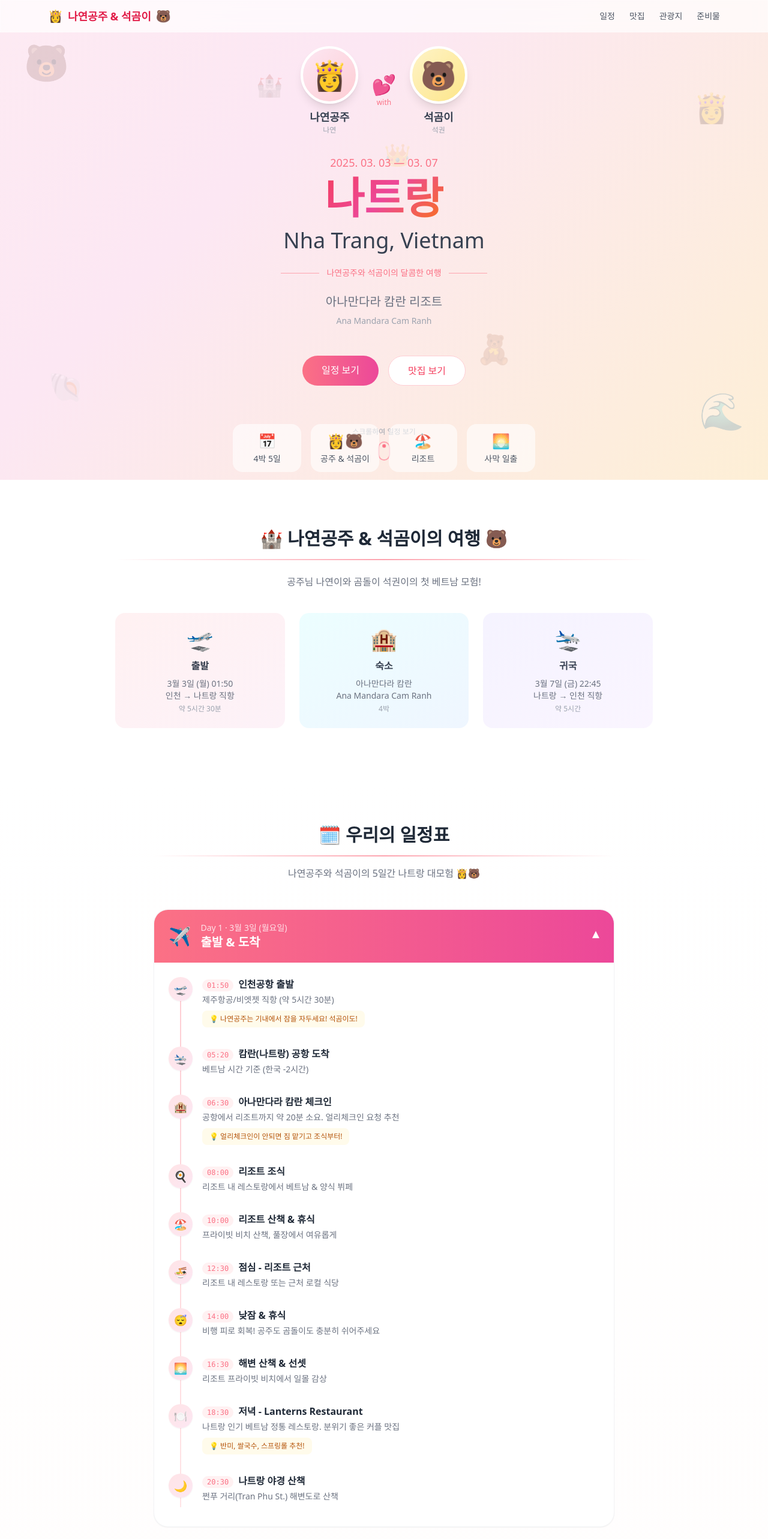
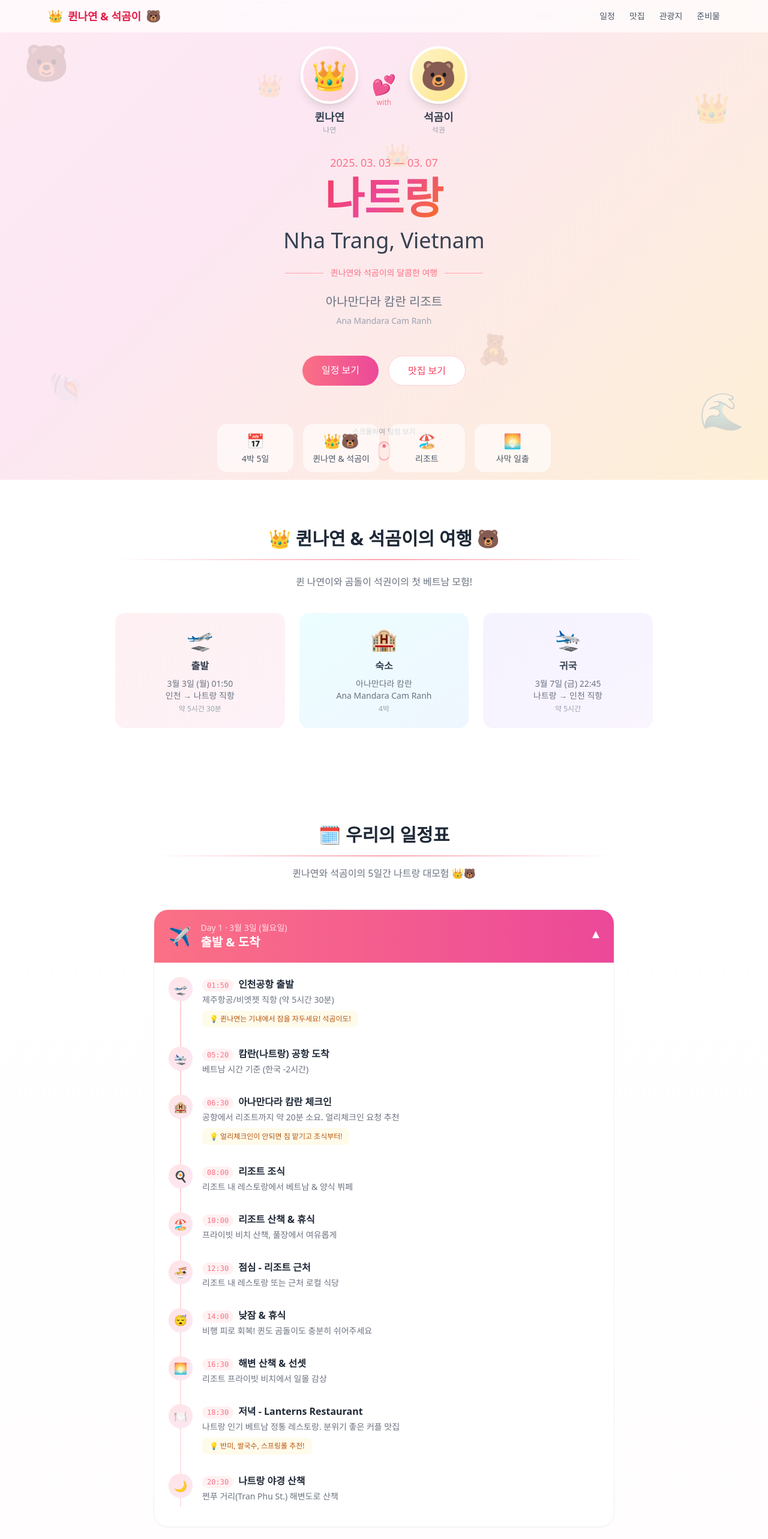
Before and after one commit to skwon2345/nazzang-trip, a Next.js app: page / in a window 1280 px wide. Shown: the top 2566 px of the page at 60% size. Built offline with nearby package versions, Linux system fonts and the light colour scheme.

Commit message:
나연공주 → 퀸나연으로 전체 변경
- 공주/princess 테마를 퀸(Queen) 테마로 전환
- 👸→👑 이모지 전체 교체
- 퀸나연 & 석곰이 네이밍 통일

```diff
--- a/src/app/page.tsx
+++ b/src/app/page.tsx
@@ -36,7 +36,7 @@ const schedule: DayPlan[] = [
         title: "인천공항 출발",
         desc: "제주항공/비엣젯 직항 (약 5시간 30분)",
         icon: "🛫",
-        tip: "나연공주는 기내에서 잠을 자두세요! 석곰이도!",
+        tip: "퀸나연는 기내에서 잠을 자두세요! 석곰이도!",
       },
       {
         time: "05:20",
@@ -72,7 +72,7 @@ const schedule: DayPlan[] = [
       {
         time: "14:00",
         title: "낮잠 & 휴식",
-        desc: "비행 피로 회복! 공주도 곰돌이도 충분히 쉬어주세요",
+        desc: "비행 피로 회복! 퀸도 곰돌이도 충분히 쉬어주세요",
         icon: "😴",
       },
       {
@@ -128,7 +128,7 @@ const schedule: DayPlan[] = [
         title: "커플 스파",
         desc: "리조트 스파에서 커플 마사지 (베트남식 or 아로마)",
         icon: "💆",
-        tip: "사전 예약 필수! 나연공주와 석곰이 커플룸으로 예약하세요",
+        tip: "사전 예약 필수! 퀸나연와 석곰이 커플룸으로 예약하세요",
       },
       {
         time: "15:30",
@@ -152,7 +152,7 @@ const schedule: DayPlan[] = [
       {
         time: "21:00",
         title: "별 보며 해변 산책",
-        desc: "리조트 해변에서 나연공주와 석곰이 둘만의 시간",
+        desc: "리조트 해변에서 퀸나연와 석곰이 둘만의 시간",
         icon: "⭐",
       },
     ],
@@ -195,7 +195,7 @@ const schedule: DayPlan[] = [
       {
         time: "07:00",
         title: "사막 포토타임",
-        desc: "모래언덕 위에서 나연공주 & 석곰이 커플 사진 촬영",
+        desc: "모래언덕 위에서 퀸나연 & 석곰이 커플 사진 촬영",
         icon: "📸",
       },
       {
@@ -311,7 +311,7 @@ const schedule: DayPlan[] = [
       {
         time: "08:00",
         title: "마지막 조식",
-        desc: "공주와 곰돌이의 리조트 마지막 아침. 여유롭게 즐기기",
+        desc: "퀸과 곰돌이의 리조트 마지막 아침. 여유롭게 즐기기",
         icon: "🌞",
       },
       {
@@ -362,7 +362,7 @@ const schedule: DayPlan[] = [
       {
         time: "22:45",
         title: "나트랑 출발",
-        desc: "캄란공항에서 인천으로! 안녕 나트랑~ 나연공주와 석곰이 또 올게 👸💕🐻",
+        desc: "캄란공항에서 인천으로! 안녕 나트랑~ 퀸나연와 석곰이 또 올게 👑💕🐻",
         icon: "🛫",
       },
     ],
@@ -382,7 +382,7 @@ const restaurants: Restaurant[] = [
   {
     name: "Lanterns Restaurant",
     category: "베트남 정통",
-    desc: "분위기 좋은 정원식 베트남 레스토랑. 나연공주 & 석곰이 같은 커플에게 인기!",
+    desc: "분위기 좋은 정원식 베트남 레스토랑. 퀸나연 & 석곰이 같은 커플에게 인기!",
     price: "₩15,000~25,000",
     mustTry: "반미, 스프링롤, 쌀국수",
     icon: "🏮",
@@ -536,9 +536,9 @@ const packingList: PackingItem[] = [
     icon: "🎒",
   },
   {
-    category: "나연공주 & 석곰이 필수템",
-    items: ["커플 셀카봉", "커플 슬리퍼/비치웨어", "곰돌이 인형 (여행메이트)", "티아라/왕관 머리띠 (인생샷용)", "서로에게 쓴 편지"],
-    icon: "👸🐻",
+    category: "퀸나연 & 석곰이 필수템",
+    items: ["커플 셀카봉", "커플 슬리퍼/비치웨어", "곰돌이 인형 (여행메이트)", "퀸 왕관 머리띠 (인생샷용)", "서로에게 쓴 편지"],
+    icon: "👑🐻",
   },
 ];
 
@@ -557,8 +557,8 @@ function Header() {
     <header className="fixed top-0 left-0 right-0 z-50 glass">
       <div className="max-w-6xl mx-auto px-4 py-3 flex items-center justify-between">
         <a href="#" className="flex items-center gap-2 text-lg font-bold text-rose-600 no-underline">
-          <span className="text-xl">👸</span>
-          <span>나연공주 & 석곰이</span>
+          <span className="text-xl">👑</span>
+          <span>퀸나연 & 석곰이</span>
           <span className="text-xl">🐻</span>
         </a>
         <nav className="hidden md:flex items-center gap-6">
@@ -601,15 +601,15 @@ function Header() {
 function Hero() {
   return (
     <section className="hero-gradient min-h-screen flex items-center justify-center relative overflow-hidden pt-16">
-      {/* Decorative elements - bear & princess themed */}
+      {/* Decorative elements - bear & queen themed */}
       <div className="absolute inset-0 overflow-hidden pointer-events-none">
         <div className="absolute top-20 left-10 text-6xl opacity-20 animate-float">🐻</div>
-        <div className="absolute top-40 right-16 text-5xl opacity-20 animate-float delay-200">👸</div>
+        <div className="absolute top-40 right-16 text-5xl opacity-20 animate-float delay-200">👑</div>
         <div className="absolute bottom-32 left-20 text-5xl opacity-20 animate-float delay-300">🐚</div>
         <div className="absolute bottom-20 right-10 text-6xl opacity-20 animate-float delay-100">🌊</div>
         <div className="absolute top-60 left-1/2 text-4xl opacity-15 animate-float delay-500">👑</div>
         <div className="absolute bottom-48 right-1/3 text-5xl opacity-15 animate-float delay-400">🧸</div>
-        <div className="absolute top-32 left-1/3 text-4xl opacity-15 animate-float delay-100">🏰</div>
+        <div className="absolute top-32 left-1/3 text-4xl opacity-15 animate-float delay-100">👑</div>
       </div>
 
       <div className="text-center px-4 relative z-10">
@@ -618,9 +618,9 @@ function Hero() {
           <div className="flex items-center justify-center gap-6 mb-8">
             <div className="text-center">
               <div className="w-20 h-20 md:w-24 md:h-24 rounded-full bg-gradient-to-br from-pink-100 to-rose-200 flex items-center justify-center text-4xl md:text-5xl shadow-lg border-4 border-white">
-                👸
+                👑
               </div>
-              <p className="mt-2 font-bold text-gray-700 text-lg">나연공주</p>
+              <p className="mt-2 font-bold text-gray-700 text-lg">퀸나연</p>
               <p className="text-xs text-gray-400">나연</p>
             </div>
             <div className="flex flex-col items-center gap-1">
@@ -643,7 +643,7 @@ function Hero() {
           <p className="text-3xl md:text-4xl font-light text-gray-700 mb-2">Nha Trang, Vietnam</p>
           <div className="flex items-center justify-center gap-3 my-6">
             <span className="h-px w-16 bg-rose-300"></span>
-            <span className="text-sm text-rose-400 font-medium">나연공주와 석곰이의 달콤한 여행</span>
+            <span className="text-sm text-rose-400 font-medium">퀸나연와 석곰이의 달콤한 여행</span>
             <span className="h-px w-16 bg-rose-300"></span>
           </div>
           <p className="text-xl text-gray-500 mb-2">아나만다라 캄란 리조트</p>
@@ -668,7 +668,7 @@ function Hero() {
         <div className="animate-fade-in-up delay-500 mt-16 grid grid-cols-2 md:grid-cols-4 gap-4 max-w-2xl mx-auto">
           {[
             { label: "4박 5일", icon: "📅" },
-            { label: "공주 & 석곰이", icon: "👸🐻" },
+            { label: "퀸나연 & 석곰이", icon: "👑🐻" },
             { label: "리조트", icon: "🏖️" },
             { label: "사막 일출", icon: "🌅" },
           ].map((item) => (
@@ -695,9 +695,9 @@ function TripOverview() {
   return (
     <section className="py-20 px-4 bg-white">
       <div className="max-w-4xl mx-auto text-center">
-        <h2 className="text-3xl font-bold text-gray-800 mb-4">🏰 나연공주 & 석곰이의 여행 🐻</h2>
+        <h2 className="text-3xl font-bold text-gray-800 mb-4">👑 퀸나연 & 석곰이의 여행 🐻</h2>
         <div className="section-divider mb-6"></div>
-        <p className="text-gray-500 mb-10">공주님 나연이와 곰돌이 석권이의 첫 베트남 모험!</p>
+        <p className="text-gray-500 mb-10">퀸 나연이와 곰돌이 석권이의 첫 베트남 모험!</p>
 
         <div className="grid md:grid-cols-3 gap-6">
           <div className="bg-gradient-to-br from-rose-50 to-pink-50 rounded-2xl p-6">
@@ -792,7 +792,7 @@ function Schedule() {
         <div className="text-center mb-12">
           <h2 className="text-3xl font-bold text-gray-800 mb-4">🗓️ 우리의 일정표</h2>
           <div className="section-divider mb-4"></div>
-          <p className="text-gray-500">나연공주와 석곰이의 5일간 나트랑 대모험 👸🐻</p>
+          <p className="text-gray-500">퀸나연와 석곰이의 5일간 나트랑 대모험 👑🐻</p>
         </div>
 
         <div className="space-y-6">
@@ -812,7 +812,7 @@ function Restaurants() {
         <div className="text-center mb-12">
           <h2 className="text-3xl font-bold text-gray-800 mb-4">🍽️ 맛집 리스트</h2>
           <div className="section-divider mb-4"></div>
-          <p className="text-gray-500">나연공주가 맛있게 먹고 석곰이가 많이 먹을 곳들 👸🍯🐻</p>
+          <p className="text-gray-500">퀸나연가 맛있게 먹고 석곰이가 많이 먹을 곳들 👑🍯🐻</p>
         </div>
 
         <div className="grid md:grid-cols-2 gap-5">
@@ -860,7 +860,7 @@ function Places() {
         <div className="text-center mb-12">
           <h2 className="text-3xl font-bold text-gray-800 mb-4">📍 관광지 & 볼거리</h2>
           <div className="section-divider mb-4"></div>
-          <p className="text-gray-500">공주와 곰돌이가 함께 탐험할 곳들 👸🐻</p>
+          <p className="text-gray-500">퀸과 곰돌이가 함께 탐험할 곳들 👑🐻</p>
         </div>
 
         <div className="grid md:grid-cols-2 gap-5">
@@ -896,7 +896,7 @@ function Packing() {
         <div className="text-center mb-12">
           <h2 className="text-3xl font-bold text-gray-800 mb-4">🎒 준비물 체크리스트</h2>
           <div className="section-divider mb-4"></div>
-          <p className="text-gray-500">나연공주도 석곰이도 빠뜨리지 말고 챙기세요!</p>
+          <p className="text-gray-500">퀸나연도 석곰이도 빠뜨리지 말고 챙기세요!</p>
         </div>
 
         <div className="grid md:grid-cols-2 lg:grid-cols-3 gap-5">
@@ -932,7 +932,7 @@ function UsefulInfo() {
         <div className="text-center mb-12">
           <h2 className="text-3xl font-bold text-gray-800 mb-4">💡 알아두면 좋은 정보</h2>
           <div className="section-divider mb-4"></div>
-          <p className="text-gray-500 mb-6">나연공주와 석곰이의 안전하고 즐거운 여행을 위해!</p>
+          <p className="text-gray-500 mb-6">퀸나연와 석곰이의 안전하고 즐거운 여행을 위해!</p>
         </div>
 
         <div className="grid md:grid-cols-2 gap-6">
@@ -998,11 +998,11 @@ function Footer() {
     <footer className="bg-gradient-to-r from-rose-500 to-pink-500 text-white py-16 px-4">
       <div className="max-w-4xl mx-auto text-center">
         <div className="flex items-center justify-center gap-4 mb-6">
-          <span className="text-5xl">👸</span>
+          <span className="text-5xl">👑</span>
           <span className="text-4xl animate-pulse-heart">💕</span>
           <span className="text-5xl">🐻</span>
         </div>
-        <h3 className="text-2xl font-bold mb-2">나연공주 & 석곰이의 나트랑 여행</h3>
+        <h3 className="text-2xl font-bold mb-2">퀸나연 & 석곰이의 나트랑 여행</h3>
         <p className="text-rose-100 mb-2">나연이와 석권이의 달콤한 모험</p>
         <p className="text-rose-200 text-sm mb-6">2025. 03. 03 — 03. 07</p>
         <div className="flex items-center justify-center gap-3 mb-6">
@@ -1011,10 +1011,10 @@ function Footer() {
           <span className="h-px w-20 bg-rose-300"></span>
         </div>
         <p className="text-sm text-rose-200 mb-2">
-          공주와 곰돌이의 행복한 여행이 되길 바라며
+          퀸과 곰돌이의 행복한 여행이 되길 바라며
         </p>
         <p className="text-xs text-rose-300">
-          사랑해 나연아 👸💕🐻
+          사랑해 나연아 👑💕🐻
         </p>
       </div>
     </footer>
```
Also changed, not shown: src/app/layout.tsx (+1 -1 lines).
